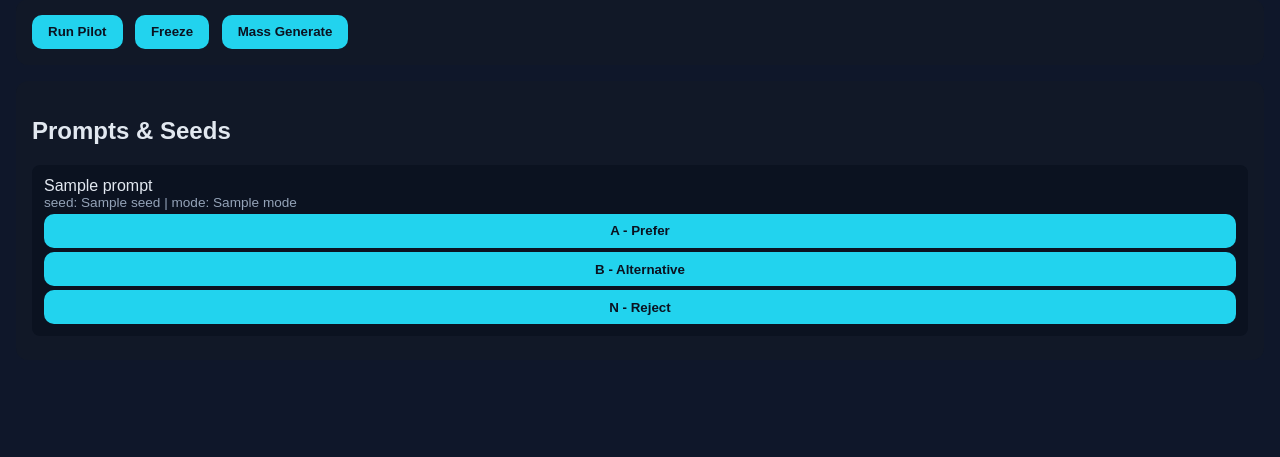
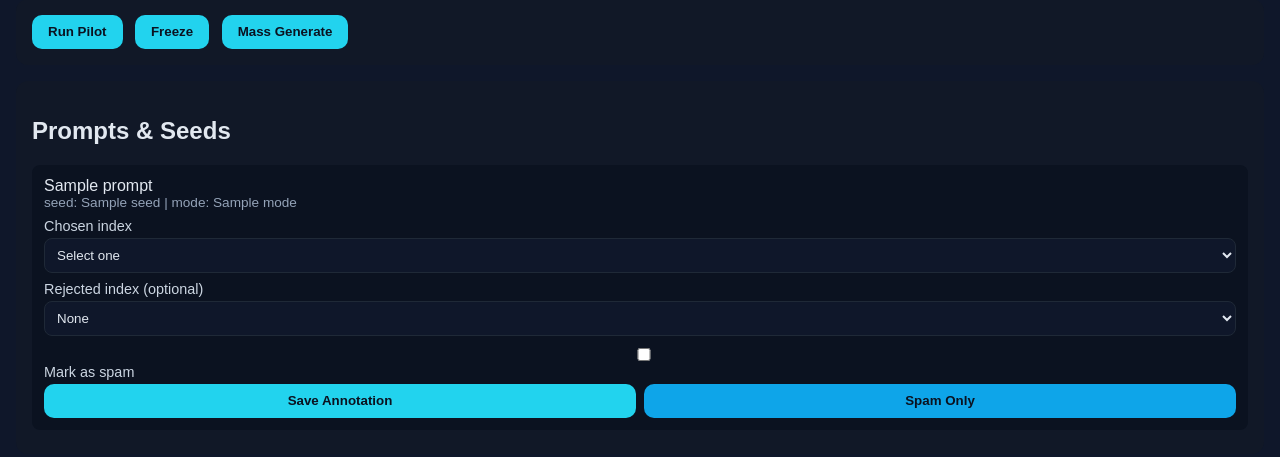
Before and after one commit to to-sora/ComfyuiDataLabel, a FastAPI app: template templates/task.html in a window 1280 px wide. Shown: the part 130-587 px from the top of the page. Run offline with FastAPI, Linux system fonts and the light colour scheme; the template is opened without the code that fills it: most values are stand-ins (such as "Sample title", 1, 10 or a date in 2020).

Commit message:
Add spam-aware annotation fields and UI

```diff
--- a/src/comfyuidatalabel/main.py
+++ b/src/comfyuidatalabel/main.py
@@ -7,7 +7,7 @@
 from fastapi import Depends, FastAPI, HTTPException, Request
 from fastapi.responses import HTMLResponse, JSONResponse
 from fastapi.templating import Jinja2Templates
-from pydantic import BaseModel, Field
+from pydantic import BaseModel, Field, model_validator
 from sqlmodel import Session, select
 
 from .database import get_engine, init_db
@@ -78,8 +78,22 @@
 
 
 class AnnotationCreate(BaseModel):
-    choice: str
+    chosen_index: Optional[int] = Field(default=None, ge=0)
+    rejected_index: Optional[int] = Field(default=None, ge=0)
+    spam: bool = False
     comment: Optional[str] = None
+
+    @model_validator(mode="after")
+    def validate_annotation(self):  # type: ignore[override]
+        if not self.spam and self.chosen_index is None:
+            raise ValueError("chosen_index is required unless marked as spam")
+        if (
+            self.chosen_index is not None
+            and self.rejected_index is not None
+            and self.chosen_index == self.rejected_index
+        ):
+            raise ValueError("rejected_index cannot be the same as chosen_index")
+        return self
 
 
 # Admin endpoints
--- a/src/comfyuidatalabel/models.py
+++ b/src/comfyuidatalabel/models.py
@@ -98,7 +98,9 @@
 class Annotation(SQLModel, table=True):
     id: str = Field(default_factory=lambda: str(uuid4()), primary_key=True)
     task_prompt_id: str = Field(foreign_key="taskprompt.id")
-    choice: str
+    chosen_index: int = Field(ge=0)
+    rejected_index: Optional[int] = Field(default=None, ge=0)
+    spam: bool = Field(default=False)
     comment: Optional[str] = None
     created_at: datetime = Field(default_factory=datetime.utcnow, nullable=False)
 
--- a/src/comfyuidatalabel/orchestrator.py
+++ b/src/comfyuidatalabel/orchestrator.py
@@ -239,7 +239,10 @@
 
     def annotate(self, task_prompt_id: str, payload: Dict[str, object]) -> Annotation:
         prompt = self._get_prompt(task_prompt_id)
-        annotation = Annotation(task_prompt_id=prompt.id, **payload)
+        from .main import AnnotationCreate  # local import to avoid cycle
+
+        validated = AnnotationCreate.model_validate(payload).model_dump()
+        annotation = Annotation(task_prompt_id=prompt.id, **validated)
         self.session.add(annotation)
         self.session.commit()
         self.session.refresh(annotation)
--- a/templates/task.html
+++ b/templates/task.html
@@ -10,6 +10,13 @@
         button { padding: 0.6rem 1rem; border: none; border-radius: 10px; background: #22d3ee; color: #0b1220; font-weight: bold; margin-right: 0.5rem; }
         .prompt { padding: 0.75rem; background: #0b1220; border-radius: 8px; margin-bottom: 0.5rem; }
         .annotation button { margin-top: 0.25rem; width: 100%; }
+        .annotation select, .annotation input[type="checkbox"] { width: 100%; padding: 0.5rem; margin-top: 0.25rem; border-radius: 8px; border: 1px solid #1f2937; background: #0f172a; color: #e2e8f0; }
+        .annotation label { display: block; margin-top: 0.5rem; font-size: 0.9rem; color: #cbd5e1; }
+        .actions { display: grid; grid-template-columns: repeat(auto-fit, minmax(120px, 1fr)); gap: 0.5rem; }
+        @media (max-width: 640px) {
+            body { padding: 0.75rem; }
+            .card { padding: 0.85rem; }
+        }
         .muted { color: #94a3b8; font-size: 0.85rem; }
     </style>
 </head>
@@ -31,9 +38,29 @@
             <div>{{ prompt.prompt }}</div>
             <div class="muted">seed: {{ prompt.seed }} | mode: {{ prompt.mode }}</div>
             <div class="annotation">
-                <button onclick="annotate('{{ prompt.id }}','A')">A - Prefer</button>
-                <button onclick="annotate('{{ prompt.id }}','B')">B - Alternative</button>
-                <button onclick="annotate('{{ prompt.id }}','N')">N - Reject</button>
+                <label for="chosen-{{ prompt.id }}">Chosen index</label>
+                <select id="chosen-{{ prompt.id }}">
+                    <option value="">Select one</option>
+                    {% set total = prompt.seed_list|length if prompt.seed_list else 1 %}
+                    {% for idx in range(total) %}
+                    <option value="{{ idx }}">{{ idx }}</option>
+                    {% endfor %}
+                </select>
+
+                <label for="rejected-{{ prompt.id }}">Rejected index (optional)</label>
+                <select id="rejected-{{ prompt.id }}">
+                    <option value="">None</option>
+                    {% for idx in range(total) %}
+                    <option value="{{ idx }}">{{ idx }}</option>
+                    {% endfor %}
+                </select>
+
+                <label><input type="checkbox" id="spam-{{ prompt.id }}" /> Mark as spam</label>
+
+                <div class="actions">
+                    <button onclick="annotate('{{ prompt.id }}')">Save Annotation</button>
+                    <button style="background:#0ea5e9;color:#0b1220" onclick="markSpamOnly('{{ prompt.id }}')">Spam Only</button>
+                </div>
             </div>
         </div>
         {% endfor %}
@@ -43,9 +70,28 @@
 async function pilot(){ await fetch(`/tasks/{{ task.id }}/pilot`, {method:'POST'}); location.reload(); }
 async function freezeTask(){ await fetch(`/tasks/{{ task.id }}/freeze`, {method:'POST'}); location.reload(); }
 async function generate(){ await fetch(`/tasks/{{ task.id }}/generate`, {method:'POST'}); location.reload(); }
-async function annotate(promptId, choice){
-    await fetch(`/prompts/${promptId}/annotations`, {method:'POST', headers:{'Content-Type':'application/json'}, body: JSON.stringify({choice})});
+function buildAnnotationPayload(promptId, spamOnly=false){
+    const spamToggle = document.getElementById(`spam-${promptId}`);
+    if(spamToggle){ spamToggle.checked = spamOnly || spamToggle.checked; }
+    const chosen = document.getElementById(`chosen-${promptId}`)?.value;
+    const rejected = document.getElementById(`rejected-${promptId}`)?.value;
+    return {
+        chosen_index: chosen === '' ? null : Number(chosen),
+        rejected_index: rejected === '' ? null : Number(rejected),
+        spam: document.getElementById(`spam-${promptId}`)?.checked || false,
+    };
+}
+
+async function annotate(promptId){
+    const payload = buildAnnotationPayload(promptId);
+    await fetch(`/prompts/${promptId}/annotations`, {method:'POST', headers:{'Content-Type':'application/json'}, body: JSON.stringify(payload)});
     alert('Saved annotation for '+promptId);
+}
+
+async function markSpamOnly(promptId){
+    const payload = buildAnnotationPayload(promptId, true);
+    await fetch(`/prompts/${promptId}/annotations`, {method:'POST', headers:{'Content-Type':'application/json'}, body: JSON.stringify(payload)});
+    alert('Saved spam annotation for '+promptId);
 }
 </script>
 </body>
```
Also changed, not shown: tests/test_api_simulation.py (+1 -1 lines), tests/test_orchestrator.py (+6 -2 lines).
